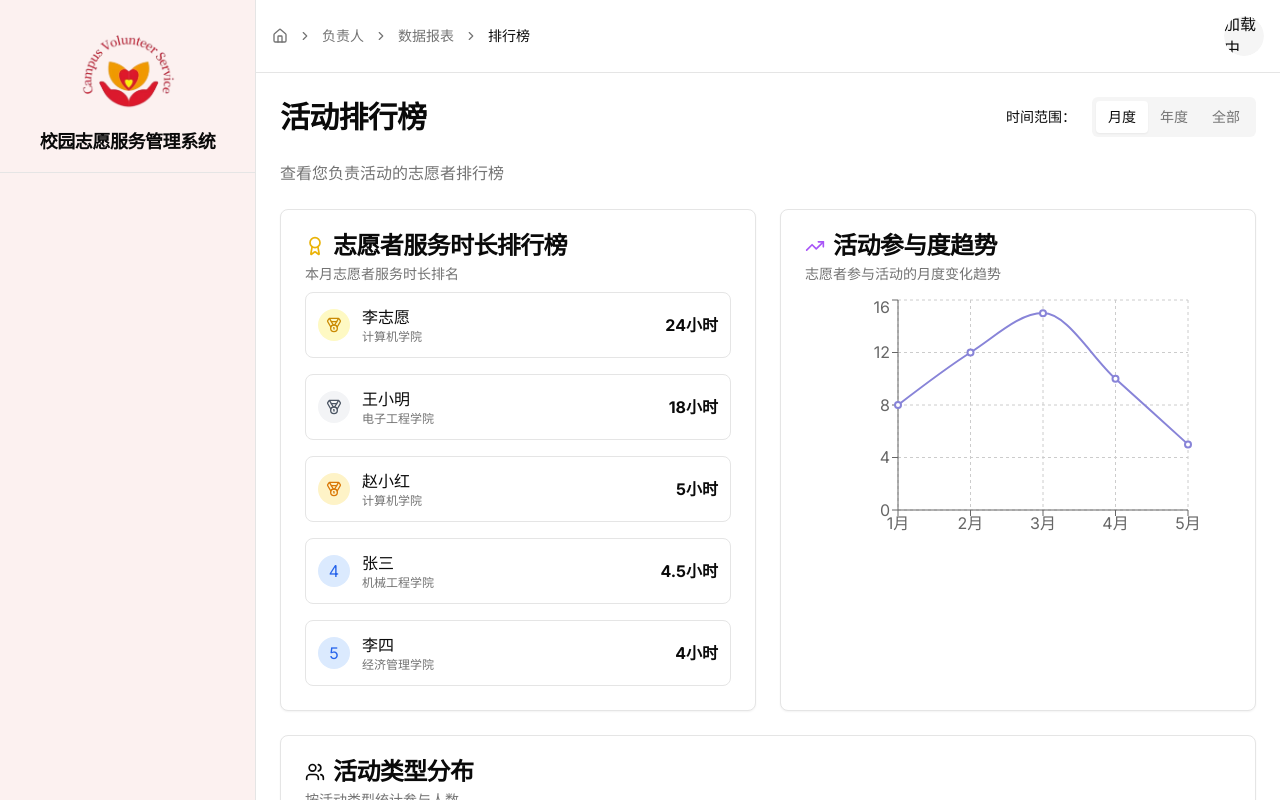
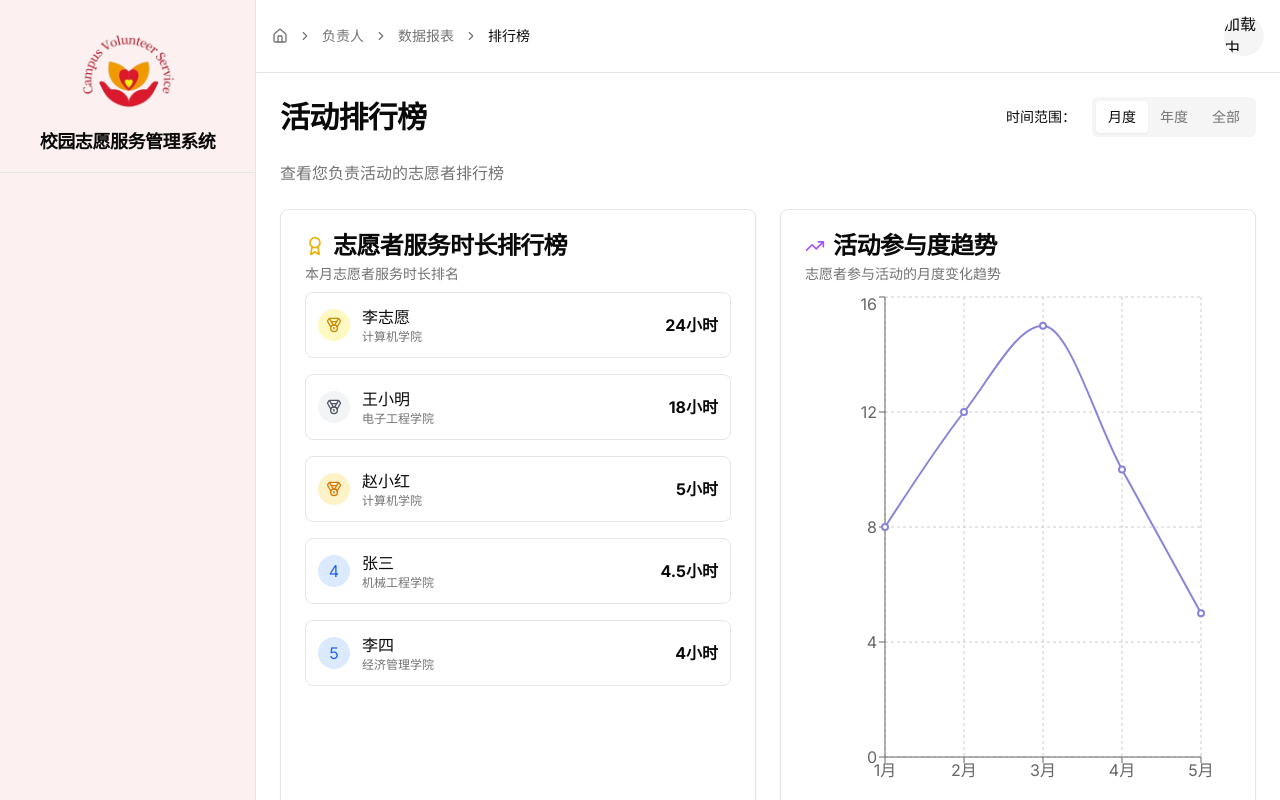
Before and after one commit to lq2767862225/lyfdesign, a Next.js app: page /manager/reports/rankings in a window 1280 px wide. Shown: the top 800 px of the page. Built offline with nearby package versions, Linux system fonts and the light colour scheme.

Commit message:
opt: 优化样式

```diff
--- a/app/manager/reports/rankings/page.tsx
+++ b/app/manager/reports/rankings/page.tsx
@@ -1,17 +1,18 @@
 "use client"
 
-import { useState, useEffect } from "react"
+import {useState, useEffect, useRef} from "react"
 import { Card, CardContent, CardDescription, CardHeader, CardTitle } from "@/components/ui/card"
 import { Tabs, TabsList, TabsTrigger } from "@/components/ui/tabs"
 import { Award, Medal, TrendingUp, Users } from "lucide-react"
 import { getActivities, getCurrentUser } from "@/lib/api"
 import { useToast } from "@/hooks/use-toast"
-import { LineChart, Line, CartesianGrid, XAxis, YAxis, Tooltip } from "recharts"
+import { LineChart, Line, CartesianGrid, XAxis, YAxis, Tooltip, ResponsiveContainer} from "recharts"
 
 export default function ManagerRankingsPage() {
   const { toast } = useToast()
   const [period, setPeriod] = useState("month")
   const [loading, setLoading] = useState(true)
+
   const [activities, setActivities] = useState<any[]>([])
   const [currentUser, setCurrentUser] = useState<any>(null)
 
@@ -129,11 +130,9 @@ export default function ManagerRankingsPage() {
             </div>
             <CardDescription>志愿者参与活动的月度变化趋势</CardDescription>
           </CardHeader>
-          <CardContent>
-            <div className="h-64 flex items-center justify-center">
+          <CardContent className="h-full w-full">
+            <ResponsiveContainer width="100%" height="100%" maxHeight={500}>
               <LineChart
-                width={400}
-                height={250}
                   data={[
                     { month: "1月", participants: 8 },
                     { month: "2月", participants: 12 },
@@ -149,7 +148,7 @@ export default function ManagerRankingsPage() {
                 <Tooltip />
                 <Line type="monotone" dataKey="participants" stroke="#8884d8" activeDot={{ r: 8 }} strokeWidth={2} />
               </LineChart>
-            </div>
+            </ResponsiveContainer>
           </CardContent>
         </Card>
       </div>
--- a/app/volunteer/home/page.tsx
+++ b/app/volunteer/home/page.tsx
@@ -5,7 +5,7 @@ import { Card, CardContent, CardDescription, CardHeader, CardTitle } from "@/com
 import { Tabs, TabsContent, TabsList, TabsTrigger } from "@/components/ui/tabs"
 import { Button } from "@/components/ui/button"
 import { Badge } from "@/components/ui/badge"
-import { Bell, Calendar, Clock, Heart, Info, MapPin, Users } from "lucide-react"
+import { Bell, Calendar, Clock, Heart, CalendarFold, MapPin, Users } from "lucide-react"
 import Link from "next/link"
 import { getAnnouncements, getActivities, joinActivity, getCurrentUser } from "@/lib/api"
 import { useToast } from "@/hooks/use-toast"
@@ -150,7 +150,7 @@ export default function VolunteerHomePage() {
                   <CardHeader className="pb-2">
                     <div className="flex items-center justify-between">
                       <div className="flex items-center">
-                        <Info className="mr-2 h-5 w-5 text-primary" />
+                        <CalendarFold className="mr-2 h-5 w-5 text-primary" />
                         <CardTitle>{announcement.title}</CardTitle>
                       </div>
                       {announcement.important && <Badge>重要</Badge>}
```
Lines whose indentation alone changed are shown as unchanged.
